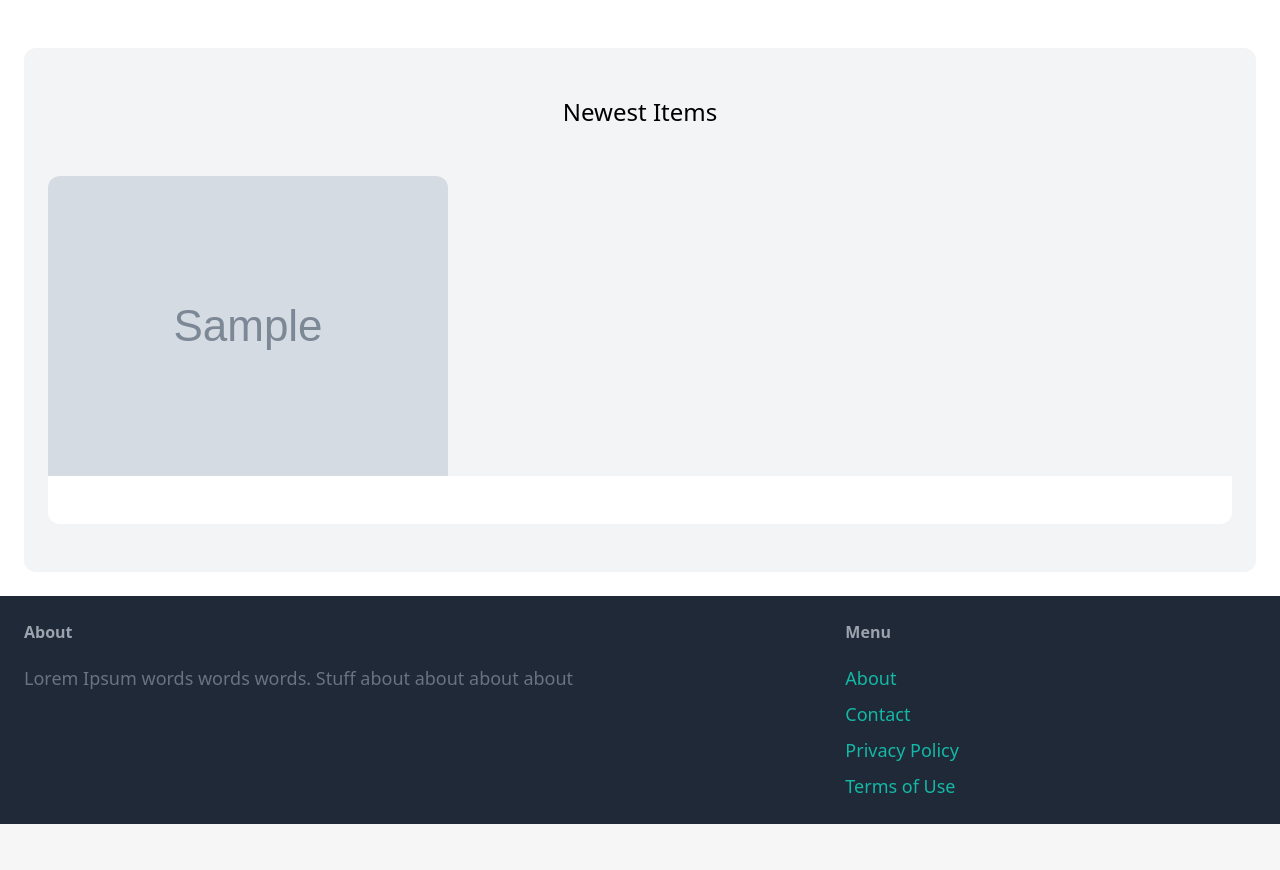
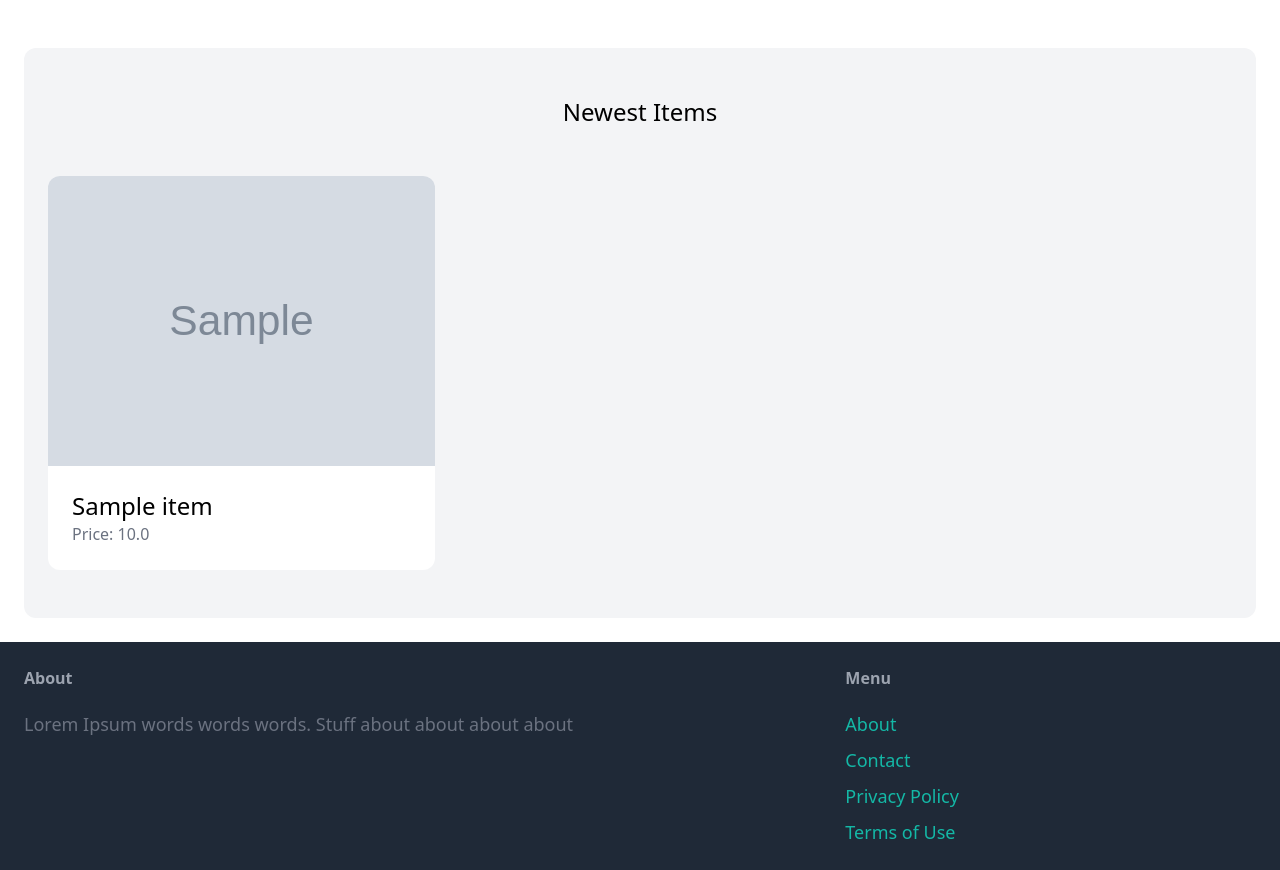
Before and after one commit to woobrendan/django_tutorial, a Django app: template puddle/core/templates/core/index.html in a window 1280 px wide. Shown: the part 77-947 px from the top of the page. Before the commit the page ends 901 px from the top, so only its background shows below. Run offline with Django 4.2, Linux system fonts and the light colour scheme; the template is opened without the code that fills it: values that come from a table or form of the project are taken from there, others are empty; tables that the repository leaves empty hold one stand-in row (values such as "Sample post"); grey boxes marked "Sample" are stand-in pictures; some libraries are stand-ins or nearby versions.

Commit message:
fix grid columns call to be cols plural. change item.title to item.name. add in price of item

```diff
--- a/puddle/core/templates/core/index.html
+++ b/puddle/core/templates/core/index.html
@@ -6,16 +6,18 @@
     <div class="mt-6 px-6 py-12 bg-gray-100 rounded-xl">
         <h2 class="mb-12 text-2xl text-center">Newest Items</h2>
 
-        <div class="grid grid-col-3 gap-3">
+        <div class="grid grid-cols-3 gap-3">
             {% for item in items%}
                 <div>
                     <a href="#">
                         <div>
-                            <img src="{{ item.image.url }}" class="rounded-t-xl"/>
+                            <img
+                                src="{{ item.image.url }}" class="rounded-t-xl" alt={{ item.name }} >
                         </div>
 
                         <div class="p-6  bg-white rounded-b-xl">
-                            <h2 class="text-2xl">{{ item.title }}</h2>
+                            <h2 class="text-2xl">{{ item.name }}</h2>
+                            <p class="text-gray-500">Price: {{ item.price }} </p>
                         </div>
                     </a>
                 </div>
```
